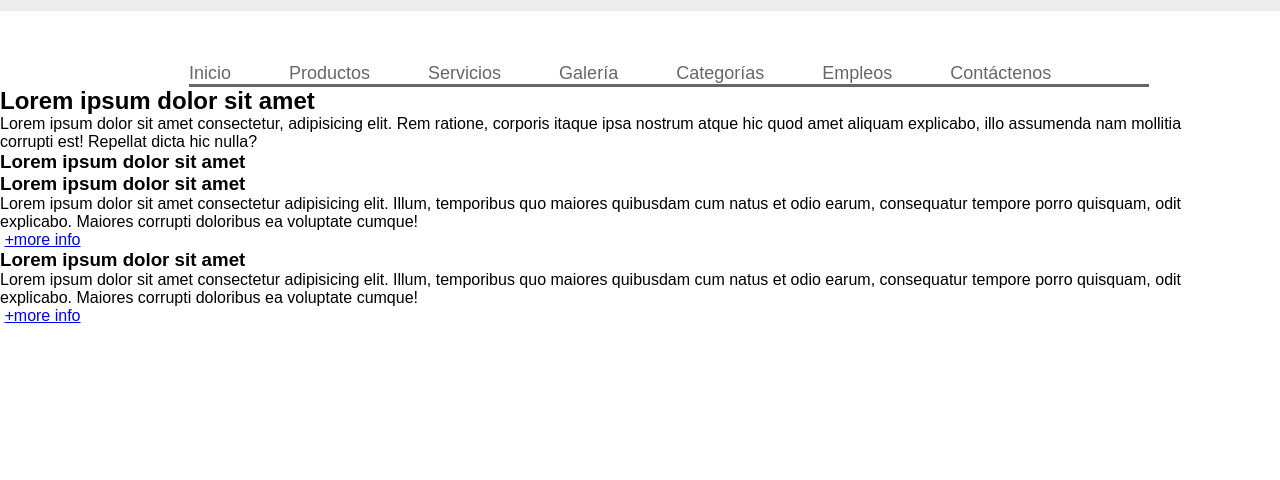
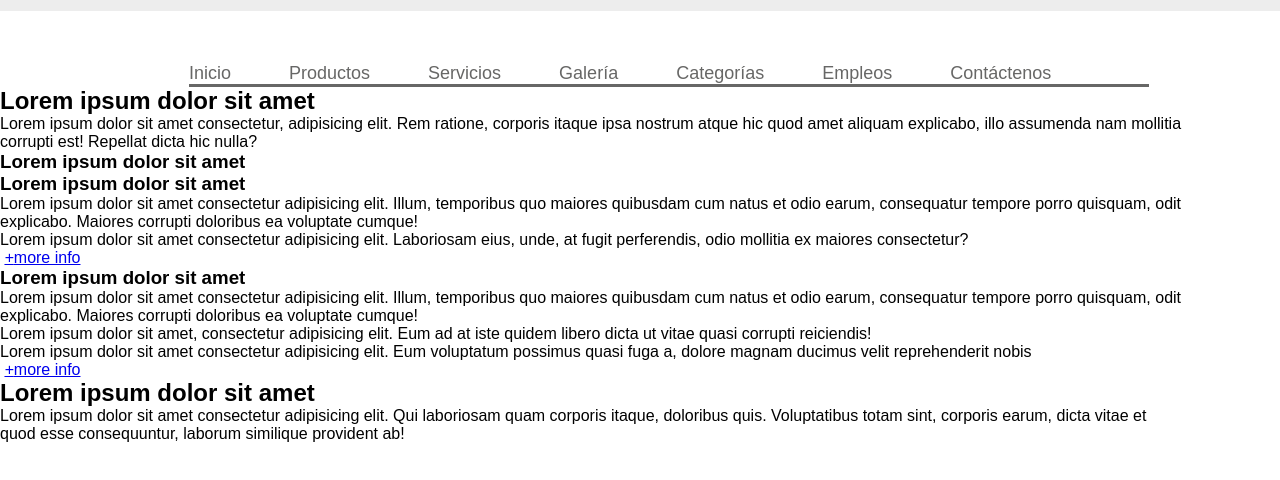
Before and after one commit to kendollcastro/examen-web, a plain HTML site: page index.html in a window 1280 px wide. Drawn offline with Linux system fonts and the light colour scheme.

Commit message:
Agregamos modificacione en el archivo html

```diff
--- a/index.html
+++ b/index.html
@@ -31,22 +31,38 @@
         </div>
 
         <!--Main Content-->
-        <div>
+        <div id="main-content">
             <h3>Lorem ipsum dolor sit amet</h3>
             <div id="Phone" class="clearfix">
                 <h3>Lorem ipsum dolor sit amet</h3>
                 <p>Lorem ipsum dolor sit amet consectetur adipisicing elit. Illum, temporibus quo maiores quibusdam cum natus et odio earum, consequatur tempore porro quisquam, odit explicabo. Maiores corrupti doloribus ea voluptate cumque!</p>
+                <p>Lorem ipsum dolor sit amet consectetur adipisicing elit. Laboriosam eius, unde, at fugit perferendis, odio mollitia ex maiores consectetur?</p>
                 <img src="/img/img1.png" alt="">
                 <a href="#"><em>+</em>more info</a>
             </div>
             <div id="ipod" class="clearfix">
                 <h3>Lorem ipsum dolor sit amet</h3>
                 <p>Lorem ipsum dolor sit amet consectetur adipisicing elit. Illum, temporibus quo maiores quibusdam cum natus et odio earum, consequatur tempore porro quisquam, odit explicabo. Maiores corrupti doloribus ea voluptate cumque!</p>
+                <p>Lorem ipsum dolor sit amet, consectetur adipisicing elit. Eum ad at iste quidem libero dicta ut vitae quasi corrupti reiciendis!</p>
+                <p>Lorem ipsum dolor sit amet consectetur adipisicing elit. Eum voluptatum possimus quasi fuga a, dolore magnam ducimus velit reprehenderit nobis</p>
+
                 <img src="/img/img2.png" alt="">
                 <a href="#"><em>+</em>more info</a>
             </div>
         </div>
 
+        <!--Main Content 2-->
+        <div>
+            <div>
+                <h2><h2>Lorem ipsum dolor sit amet</h2></h2>
+            </div>
+            <div>
+                <p>Lorem ipsum dolor sit amet consectetur adipisicing elit. Qui laboriosam quam corporis itaque, doloribus quis. Voluptatibus totam sint, corporis earum, dicta vitae et quod esse consequuntur, laborum similique provident ab!</p>
+            </div>
+        </div>
+
+
+
     </div>
 </body>
 </html>
```
